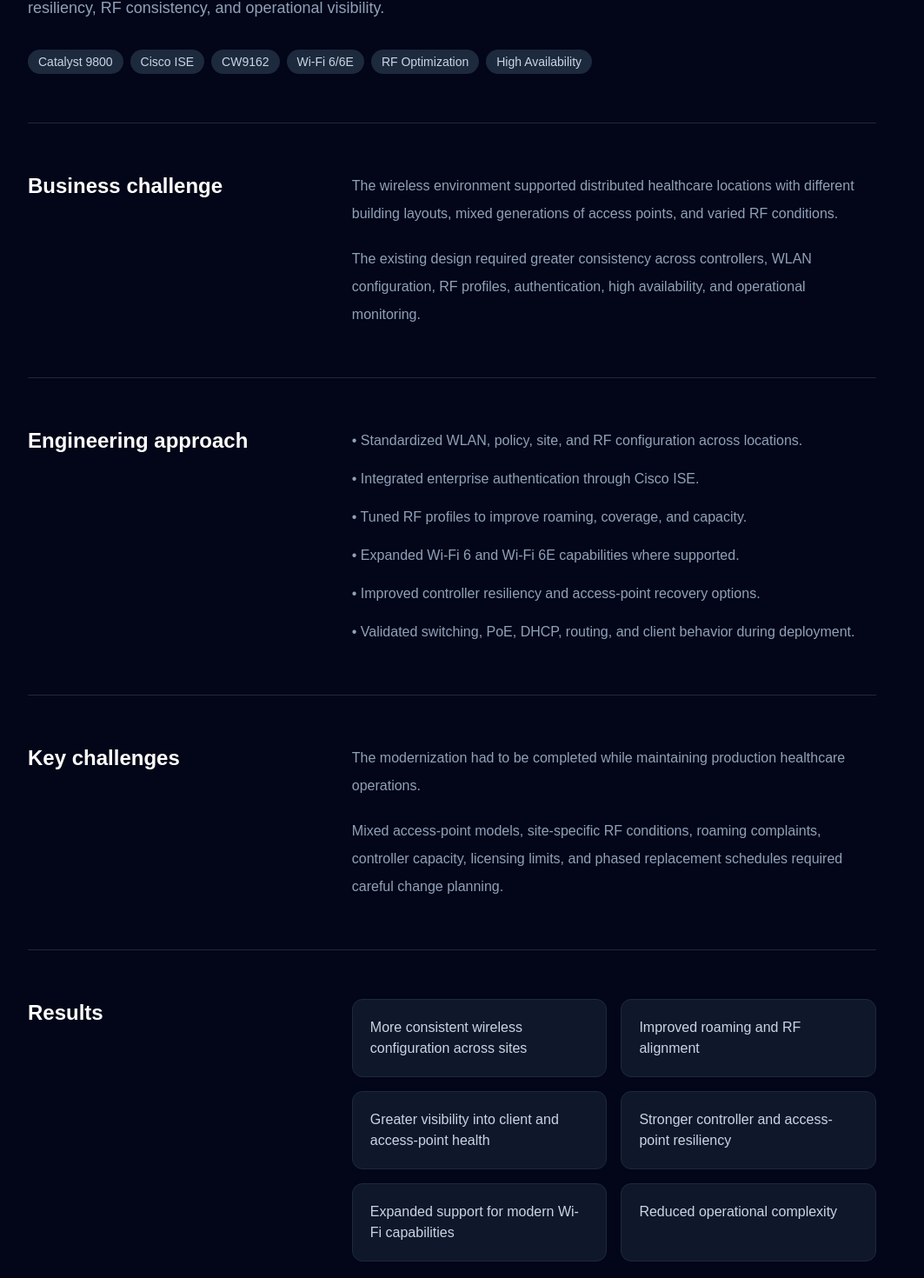
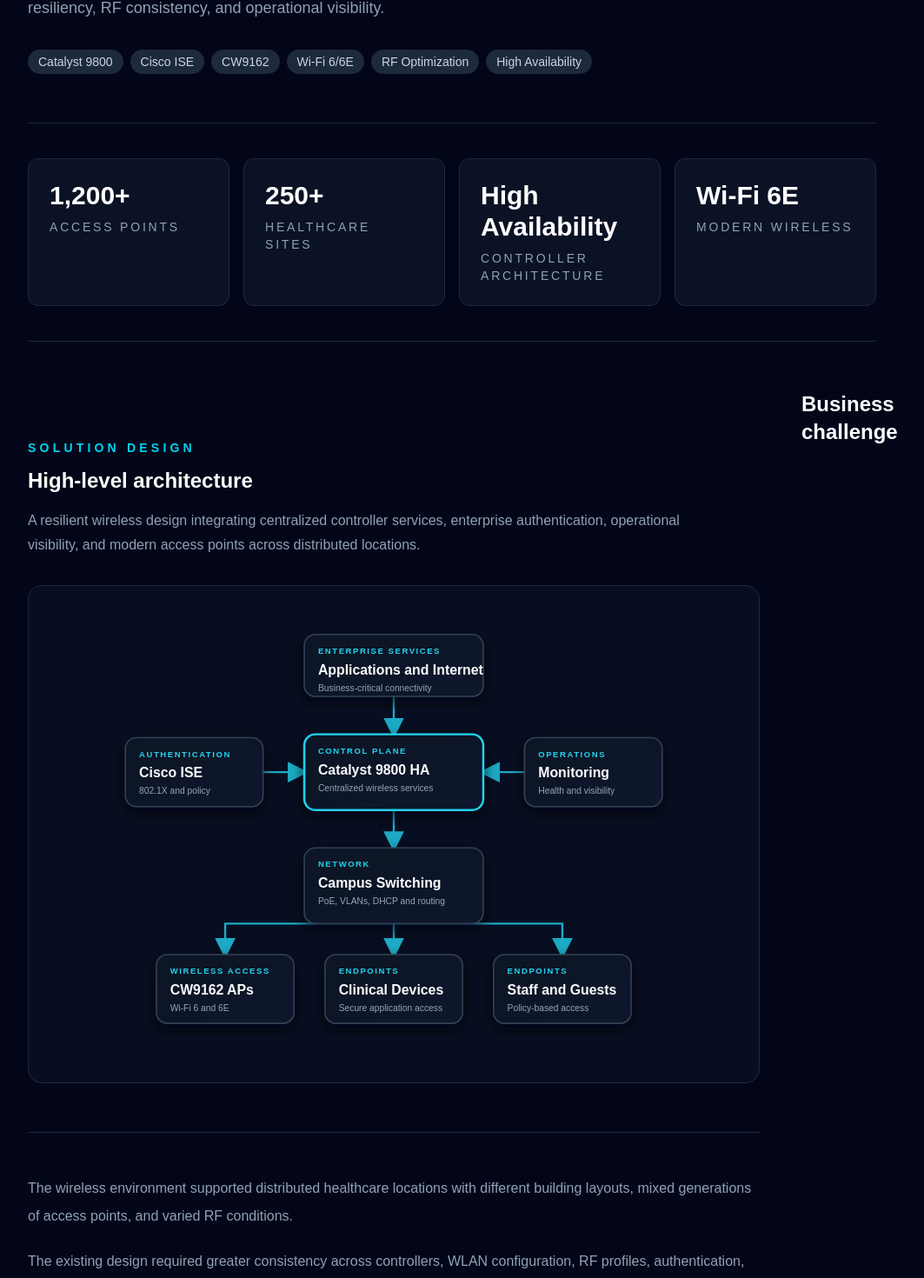
Before and after one commit to kflorez312/kflorez312.github.io, a Next.js app: page /projects/catalyst-9800 in a window 1280 px wide. Shown: the part 435-1905 px from the top of the page at 87% size, without its empty margins (120-1183 px from the left). Built offline with nearby package versions, Linux system fonts and the light colour scheme.

Commit message:
Enhance Catalyst 9800 case study with metrics and architecture diagram

```diff
--- a/src/app/projects/catalyst-9800/page.tsx
+++ b/src/app/projects/catalyst-9800/page.tsx
@@ -1,6 +1,7 @@
 import Link from "next/link";
 import Navbar from "@/components/Navbar";
 import { projects } from "@/data/projects";
+import ArchitectureDiagram from "@/components/projects/ArchitectureDiagram";
 
 export default function Catalyst9800Page() {
   const project = projects.find(
@@ -48,7 +49,27 @@
           </div>
         </header>
 
+        {project.metrics && (
+          <section className="grid gap-4 border-b border-slate-800 py-10 sm:grid-cols-2 lg:grid-cols-4">
+            {project.metrics.map((metric) => (
+              <div
+                key={metric.label}
+                className="rounded-xl border border-slate-800 bg-slate-900/70 p-6"
+              >
+                <p className="text-3xl font-bold text-white">
+                  {metric.value}
+                </p>
+
+                <p className="mt-2 text-sm uppercase tracking-[0.2em] text-slate-400">
+                  {metric.label}
+                </p>
+              </div>
+            ))}
+          </section>
+        )}
+
         <section className="grid gap-12 border-b border-slate-800 py-14 md:grid-cols-[0.35fr_0.65fr]">
+          <ArchitectureDiagram />
           <h2 className="text-2xl font-bold">Business challenge</h2>
 
           <div className="space-y-5 leading-8 text-slate-400">
--- /dev/null
+++ b/src/components/projects/ArchitectureDiagram.tsx
@@ -0,0 +1,253 @@
+export default function ArchitectureDiagram() {
+  return (
+    <section
+      aria-labelledby="architecture-heading"
+      className="border-b border-slate-800 py-14"
+    >
+      <div className="mb-8">
+        <p className="text-sm font-semibold uppercase tracking-[0.3em] text-cyan-400">
+          Solution design
+        </p>
+
+        <h2
+          id="architecture-heading"
+          className="mt-3 text-2xl font-bold text-white"
+        >
+          High-level architecture
+        </h2>
+
+        <p className="mt-4 max-w-3xl leading-7 text-slate-400">
+          A resilient wireless design integrating centralized controller
+          services, enterprise authentication, operational visibility, and
+          modern access points across distributed locations.
+        </p>
+      </div>
+
+      <div className="overflow-x-auto rounded-2xl border border-slate-800 bg-slate-900/50 p-6 sm:p-10">
+        <svg
+          viewBox="0 0 960 620"
+          role="img"
+          aria-labelledby="wireless-architecture-title wireless-architecture-description"
+          className="min-w-[760px] w-full"
+        >
+          <title id="wireless-architecture-title">
+            Cisco Catalyst 9800 wireless architecture
+          </title>
+
+          <desc id="wireless-architecture-description">
+            Catalyst 9800 high-availability wireless controllers integrate
+            with Cisco ISE and management services, connecting through the
+            campus network to wireless access points and client devices.
+          </desc>
+
+          <defs>
+            <linearGradient
+              id="nodeGradient"
+              x1="0"
+              y1="0"
+              x2="1"
+              y2="1"
+            >
+              <stop offset="0%" stopColor="#111827" />
+              <stop offset="100%" stopColor="#0f172a" />
+            </linearGradient>
+
+            <filter id="nodeShadow" x="-20%" y="-20%" width="140%" height="140%">
+              <feDropShadow
+                dx="0"
+                dy="8"
+                stdDeviation="10"
+                floodColor="#020617"
+                floodOpacity="0.7"
+              />
+            </filter>
+
+            <marker
+              id="arrow"
+              markerWidth="10"
+              markerHeight="10"
+              refX="8"
+              refY="5"
+              orient="auto"
+            >
+              <path d="M 0 0 L 10 5 L 0 10 z" fill="#22d3ee" />
+            </marker>
+          </defs>
+
+          {/* Connection lines */}
+          <g
+            fill="none"
+            stroke="#22d3ee"
+            strokeWidth="3"
+            strokeLinecap="round"
+            strokeLinejoin="round"
+            opacity="0.8"
+          >
+            <path d="M480 110 V165" markerEnd="url(#arrow)" />
+            <path d="M480 275 V330" markerEnd="url(#arrow)" />
+            <path d="M480 440 V485" markerEnd="url(#arrow)" />
+
+            <path d="M290 220 H350" markerEnd="url(#arrow)" />
+            <path d="M670 220 H610" markerEnd="url(#arrow)" />
+
+            <path d="M480 440 H235 V485" markerEnd="url(#arrow)" />
+            <path d="M480 440 H725 V485" markerEnd="url(#arrow)" />
+          </g>
+
+          {/* Management and authentication */}
+          <DiagramNode
+            x={90}
+            y={170}
+            width={200}
+            height={100}
+            eyebrow="Authentication"
+            title="Cisco ISE"
+            subtitle="802.1X and policy"
+          />
+
+          <DiagramNode
+            x={670}
+            y={170}
+            width={200}
+            height={100}
+            eyebrow="Operations"
+            title="Monitoring"
+            subtitle="Health and visibility"
+          />
+
+          {/* Controller */}
+          <DiagramNode
+            x={350}
+            y={165}
+            width={260}
+            height={110}
+            eyebrow="Control plane"
+            title="Catalyst 9800 HA"
+            subtitle="Centralized wireless services"
+            accent
+          />
+
+          {/* Network */}
+          <DiagramNode
+            x={350}
+            y={330}
+            width={260}
+            height={110}
+            eyebrow="Network"
+            title="Campus Switching"
+            subtitle="PoE, VLANs, DHCP and routing"
+          />
+
+          {/* Access points */}
+          <DiagramNode
+            x={135}
+            y={485}
+            width={200}
+            height={100}
+            eyebrow="Wireless access"
+            title="CW9162 APs"
+            subtitle="Wi-Fi 6 and 6E"
+          />
+
+          <DiagramNode
+            x={380}
+            y={485}
+            width={200}
+            height={100}
+            eyebrow="Endpoints"
+            title="Clinical Devices"
+            subtitle="Secure application access"
+          />
+
+          <DiagramNode
+            x={625}
+            y={485}
+            width={200}
+            height={100}
+            eyebrow="Endpoints"
+            title="Staff and Guests"
+            subtitle="Policy-based access"
+          />
+
+          {/* Internet / enterprise services */}
+          <DiagramNode
+            x={350}
+            y={20}
+            width={260}
+            height={90}
+            eyebrow="Enterprise services"
+            title="Applications and Internet"
+            subtitle="Business-critical connectivity"
+          />
+        </svg>
+      </div>
+    </section>
+  );
+}
+
+type DiagramNodeProps = {
+  x: number;
+  y: number;
+  width: number;
+  height: number;
+  eyebrow: string;
+  title: string;
+  subtitle: string;
+  accent?: boolean;
+};
+
+function DiagramNode({
+  x,
+  y,
+  width,
+  height,
+  eyebrow,
+  title,
+  subtitle,
+  accent = false,
+}: DiagramNodeProps) {
+  return (
+    <g filter="url(#nodeShadow)">
+      <rect
+        x={x}
+        y={y}
+        width={width}
+        height={height}
+        rx="16"
+        fill="url(#nodeGradient)"
+        stroke={accent ? "#22d3ee" : "#334155"}
+        strokeWidth={accent ? "3" : "2"}
+      />
+
+      <text
+        x={x + 20}
+        y={y + 28}
+        fill="#22d3ee"
+        fontSize="12"
+        fontWeight="700"
+        letterSpacing="2"
+      >
+        {eyebrow.toUpperCase()}
+      </text>
+
+      <text
+        x={x + 20}
+        y={y + 58}
+        fill="#f8fafc"
+        fontSize="20"
+        fontWeight="700"
+      >
+        {title}
+      </text>
+
+      <text
+        x={x + 20}
+        y={y + 82}
+        fill="#94a3b8"
+        fontSize="13"
+      >
+        {subtitle}
+      </text>
+    </g>
+  );
+}
--- a/src/data/projects.ts
+++ b/src/data/projects.ts
@@ -11,11 +11,18 @@
   challenges?: string[];
   results?: string[];
   takeaway?: string;
+  metrics?: {
+    label: string;
+    value: string;
+  }[];
 };
 
 export const projects: Project[] = [
   {
     number: "01",
+
+
+
     slug: "catalyst-9800",
     title: "Cisco Catalyst 9800 Wireless Modernization",
     description:
@@ -29,7 +36,26 @@
       "High Availability",
     ],
     status: "published",
-    category: "Wireless Modernization",
+
+metrics: [
+  {
+    value: "1,200+",
+    label: "Access Points",
+  },
+  {
+    value: "250+",
+    label: "Healthcare Sites",
+  },
+  {
+    value: "High Availability",
+    label: "Controller Architecture",
+  },
+  {
+    value: "Wi-Fi 6E",
+    label: "Modern Wireless",
+  },
+],
+category: "Wireless Modernization",
     challenge: [
       "The wireless environment supported distributed healthcare locations with different building layouts, mixed generations of access points, and varied RF conditions.",
       "The existing design required greater consistency across controllers, WLAN configuration, RF profiles, authentication, high availability, and operational monitoring.",
```
